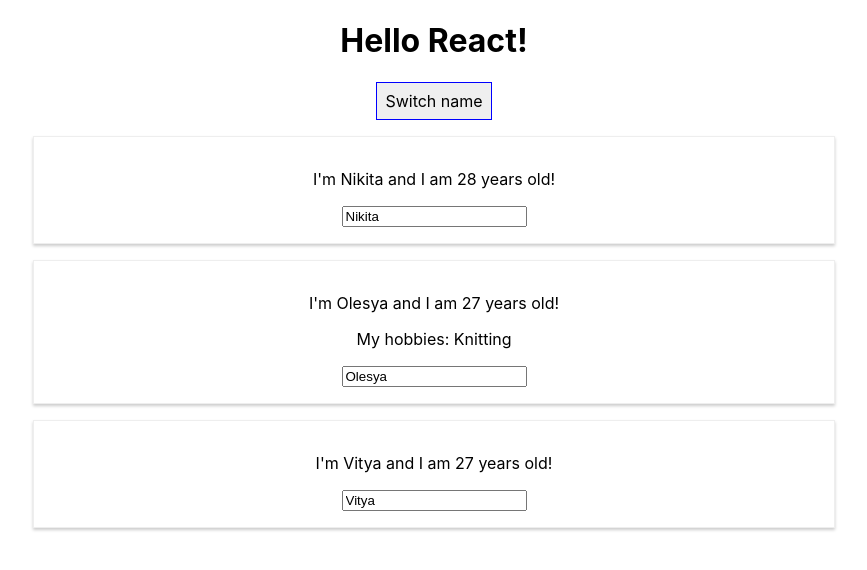
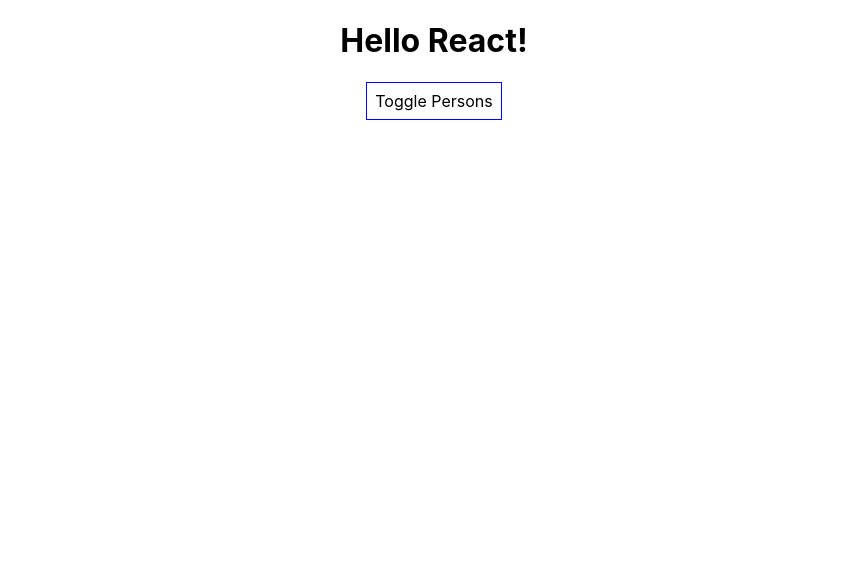
Before and after one commit to nikitalaletin/react-learn-udemy, a React (Create React App) app: page / in a window 1280 px wide. Shown: the top 570 px of the page, without its empty margins (206-1073 px from the left). Built offline with nearby package versions, Linux system fonts and the light colour scheme.

Commit message:
Rendering Content Conditionally

```diff
--- a/src/App.js
+++ b/src/App.js
@@ -8,7 +8,8 @@
       { name: "Nikita", age: 28 },
       { name: "Olesya", age: 27 },
       { name: "Vitya", age: 27 }
-    ]
+    ],
+    showPersons: false
   };
 
   switchNameHandler = newName => {
@@ -31,23 +32,28 @@
     });
   };
 
+  togglePersonsHandler = () => {
+    const doesShow = this.state.showPersons;
+    this.setState({ showPersons: !doesShow });
+  };
+
   render() {
     const style = {
-      backgrounfColor: "white",
+      backgroundColor: "white",
       font: "inherit",
       border: "1px solid blue",
       padding: "8px",
-      cursor: 'pointer'
+      cursor: "pointer"
     };
 
     return (
       <div className="App">
         <h1> Hello React!</h1>
-        <button
-          style = {style}
-          onClick={this.switchNameHandler.bind(this, "Laletik")}>
-          Switch name
+        <button style={style} onClick={this.togglePersonsHandler}>
+          Toggle Persons
         </button>
+        {this.state.showPersons ? (
+          <div>
             <Person
               name={this.state.persons[0].name}
               age={this.state.persons[0].age}
@@ -65,6 +71,8 @@
               age={this.state.persons[2].age}
             />
           </div>
+        ) : null}
+      </div>
     );
   }
 }
```
Lines whose indentation alone changed are shown as unchanged.
